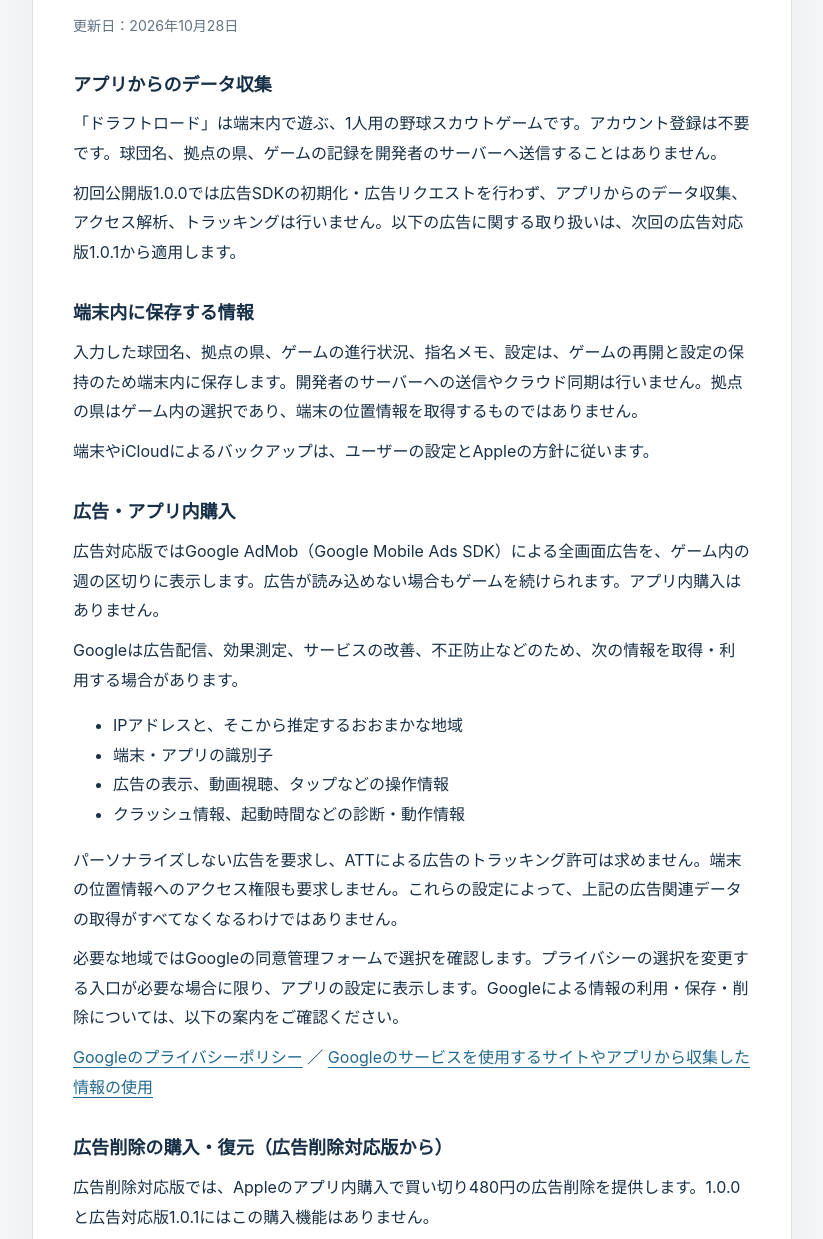
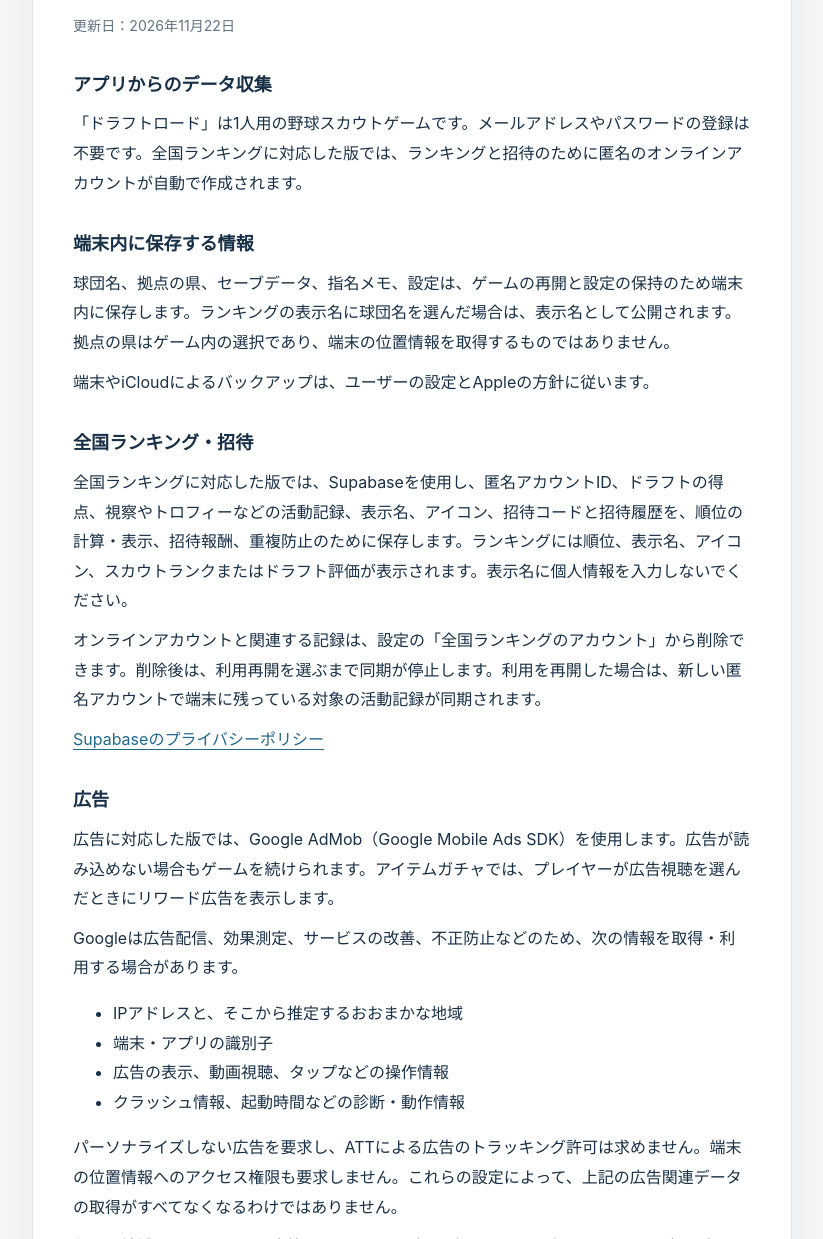
Before and after one commit to xdiary247/xdiary247.github.io, a plain HTML site: page draft-road/privacy.html in a window 1280 px wide. Shown: the part 312-1551 px from the top of the page, without its empty margins (228-1051 px from the left). Drawn offline with Linux system fonts and the light colour scheme.

Commit message:
Update Draft Road ranking and subscription privacy policy

```diff
--- a/draft-road/privacy.html
+++ b/draft-road/privacy.html
@@ -9,27 +9,30 @@
 <body><main>
 <header><img class="icon" src="icon.png" width="64" height="64" alt=""><div><p class="brand">ドラフトロード</p><p class="caption">プライバシーについて</p></div></header>
 <nav aria-label="ページ"><a href="index.html">サポート</a><a href="privacy.html" aria-current="page">プライバシーポリシー</a></nav>
-<h1>プライバシーポリシー</h1><p class="muted">更新日：2026年10月28日</p>
+<h1>プライバシーポリシー</h1><p class="muted">更新日：2026年11月22日</p>
 <h2>アプリからのデータ収集</h2>
-<p>「ドラフトロード」は端末内で遊ぶ、1人用の野球スカウトゲームです。アカウント登録は不要です。球団名、拠点の県、ゲームの記録を開発者のサーバーへ送信することはありません。</p>
-<p>初回公開版1.0.0では広告SDKの初期化・広告リクエストを行わず、アプリからのデータ収集、アクセス解析、トラッキングは行いません。以下の広告に関する取り扱いは、次回の広告対応版1.0.1から適用します。</p>
+<p>「ドラフトロード」は1人用の野球スカウトゲームです。メールアドレスやパスワードの登録は不要です。全国ランキングに対応した版では、ランキングと招待のために匿名のオンラインアカウントが自動で作成されます。</p>
 <h2>端末内に保存する情報</h2>
-<p>入力した球団名、拠点の県、ゲームの進行状況、指名メモ、設定は、ゲームの再開と設定の保持のため端末内に保存します。開発者のサーバーへの送信やクラウド同期は行いません。拠点の県はゲーム内の選択であり、端末の位置情報を取得するものではありません。</p>
+<p>球団名、拠点の県、セーブデータ、指名メモ、設定は、ゲームの再開と設定の保持のため端末内に保存します。ランキングの表示名に球団名を選んだ場合は、表示名として公開されます。拠点の県はゲーム内の選択であり、端末の位置情報を取得するものではありません。</p>
 <p>端末やiCloudによるバックアップは、ユーザーの設定とAppleの方針に従います。</p>
-<h2>広告・アプリ内購入</h2>
-<p>広告対応版ではGoogle AdMob（Google Mobile Ads SDK）による全画面広告を、ゲーム内の週の区切りに表示します。広告が読み込めない場合もゲームを続けられます。アプリ内購入はありません。</p>
+<h2>全国ランキング・招待</h2>
+<p>全国ランキングに対応した版では、Supabaseを使用し、匿名アカウントID、ドラフトの得点、視察やトロフィーなどの活動記録、表示名、アイコン、招待コードと招待履歴を、順位の計算・表示、招待報酬、重複防止のために保存します。ランキングには順位、表示名、アイコン、スカウトランクまたはドラフト評価が表示されます。表示名に個人情報を入力しないでください。</p>
+<p>オンラインアカウントと関連する記録は、設定の「全国ランキングのアカウント」から削除できます。削除後は、利用再開を選ぶまで同期が停止します。利用を再開した場合は、新しい匿名アカウントで端末に残っている対象の活動記録が同期されます。</p>
+<p><a href="https://supabase.com/privacy">Supabaseのプライバシーポリシー</a></p>
+<h2>広告</h2>
+<p>広告に対応した版では、Google AdMob（Google Mobile Ads SDK）を使用します。広告が読み込めない場合もゲームを続けられます。アイテムガチャでは、プレイヤーが広告視聴を選んだときにリワード広告を表示します。</p>
 <p>Googleは広告配信、効果測定、サービスの改善、不正防止などのため、次の情報を取得・利用する場合があります。</p>
 <ul><li>IPアドレスと、そこから推定するおおまかな地域</li><li>端末・アプリの識別子</li><li>広告の表示、動画視聴、タップなどの操作情報</li><li>クラッシュ情報、起動時間などの診断・動作情報</li></ul>
 <p>パーソナライズしない広告を要求し、ATTによる広告のトラッキング許可は求めません。端末の位置情報へのアクセス権限も要求しません。これらの設定によって、上記の広告関連データの取得がすべてなくなるわけではありません。</p>
 <p>必要な地域ではGoogleの同意管理フォームで選択を確認します。プライバシーの選択を変更する入口が必要な場合に限り、アプリの設定に表示します。Googleによる情報の利用・保存・削除については、以下の案内をご確認ください。</p>
 <p><a href="https://policies.google.com/privacy?hl=ja">Googleのプライバシーポリシー</a> ／ <a href="https://policies.google.com/technologies/partner-sites?hl=ja">Googleのサービスを使用するサイトやアプリから収集した情報の使用</a></p>
-<h2>広告削除の購入・復元（広告削除対応版から）</h2>
-<p>広告削除対応版では、Appleのアプリ内購入で買い切り480円の広告削除を提供します。1.0.0と広告対応版1.0.1にはこの購入機能はありません。</p>
-<p>購入の確認と復元にはRevenueCatを使用し、購入履歴（商品、購入日時、取引情報）とRevenueCatが生成する匿名IDを利用します。購入履歴は購入の検証、不正防止、広告削除の有効化・復元、購入状況の集計に使われます。氏名、メールアドレス、球団名やゲームの記録をRevenueCatへ送信することはありません。支払情報はAppleが処理し、開発者やRevenueCatはクレジットカード番号を取得しません。</p>
-<p>購入後はゲーム内の広告を止めます。購入状況を確認できない間も広告を表示しません。再インストールや機種変更後は、購入時と同じApple Accountで設定の「購入を復元」をご利用ください。ゲームの記録の復元とは別の機能です。</p>
+<h2>購入・復元</h2>
+<p>対応している版では、Appleのアプリ内購入で、買い切りの広告削除と月額自動更新のプレミアムロードパスを提供します。料金と期間は購入画面に表示されます。サブスクリプションの変更・解約はAppleのサブスクリプション設定から行えます。</p>
+<p>購入の確認と復元にはRevenueCatを使用し、購入履歴（商品、購入日時、取引情報）とRevenueCatが生成する匿名IDを利用します。購入履歴は購入の検証、不正防止、購入権の有効化・復元、購入状況の集計に使われます。氏名、メールアドレス、球団名やゲームの記録をRevenueCatへ送信することはありません。支払情報はAppleが処理し、開発者やRevenueCatはクレジットカード番号を取得しません。</p>
+<p>広告削除は自動表示の広告に適用されます。アイテムガチャの広告は、視聴して引く場合に必要です。再インストールや機種変更後は、購入時と同じApple Accountで「購入を復元」をご利用ください。</p>
 <p><a href="https://www.revenuecat.com/privacy/">RevenueCatのプライバシーポリシー</a> ／ <a href="https://www.apple.com/jp/legal/privacy/">Appleのプライバシーポリシー</a></p>
 <h2>保存期間と削除</h2>
-<p>記録を上書きすると、その記録の以前のデータは失われます。アプリを削除すると端末内のゲームデータも削除されます。端末やiCloudなどのバックアップは、各保存先の設定に従って管理してください。開発者は端末内の記録にアクセスできず、復元や削除を代行できません。</p>
+<p>記録を上書きすると、その記録の以前のデータは失われます。アプリを削除すると端末内のゲームデータも削除されます。オンラインの記録も削除する場合は、先にアプリの設定からランキング用アカウントを削除してください。端末やiCloudなどのバックアップは、各保存先の設定に従って管理してください。</p>
 <h2>このウェブサイト・お問い合わせ</h2>
 <p>この案内ページはGitHub Pages、お問い合わせ窓口はGitHub Issuesを使用します。ウェブサイトへのアクセスや投稿に伴う情報は、GitHubが自社の方針に従って扱います。お問い合わせの内容は、問題の確認と回答に使用します。GitHubへの投稿は公開されるため、個人情報やセーブデータを投稿しないでください。</p>
 <p><a href="https://docs.github.com/ja/site-policy/privacy-policies/github-general-privacy-statement">GitHubのプライバシーに関する声明</a></p>
@@ -38,5 +41,5 @@
 <h2>お問い合わせ</h2>
 <p>運営：ドラフトロード開発者（<a href="https://github.com/xdiary247">xdiary247</a>）</p>
 <p><a class="button" href="index.html">サポート・お問い合わせ</a></p>
-<footer>更新日：2026年10月28日</footer>
+<footer>更新日：2026年11月22日</footer>
 </main></body></html>
```
